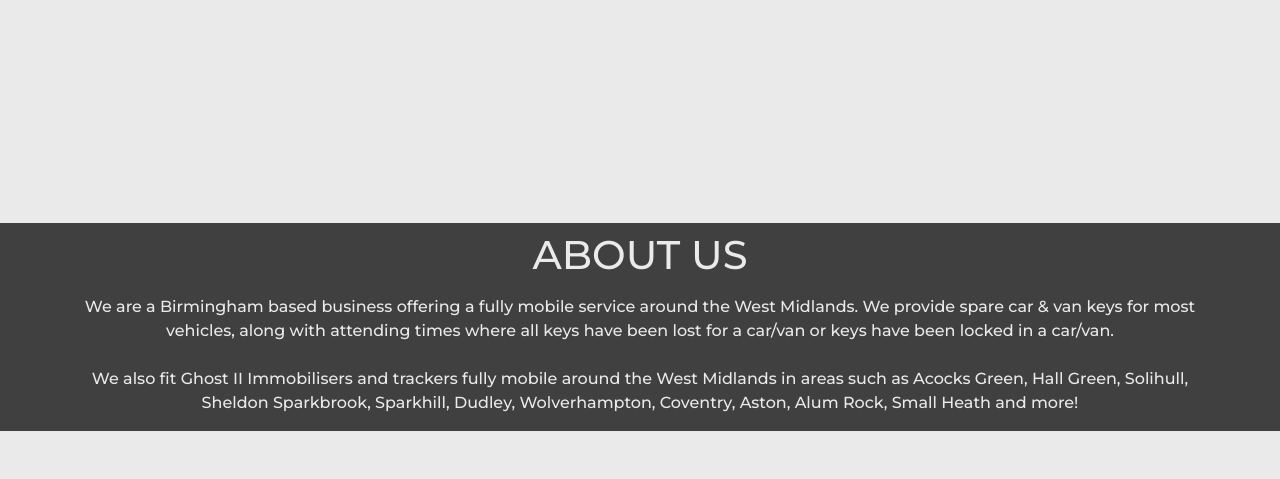
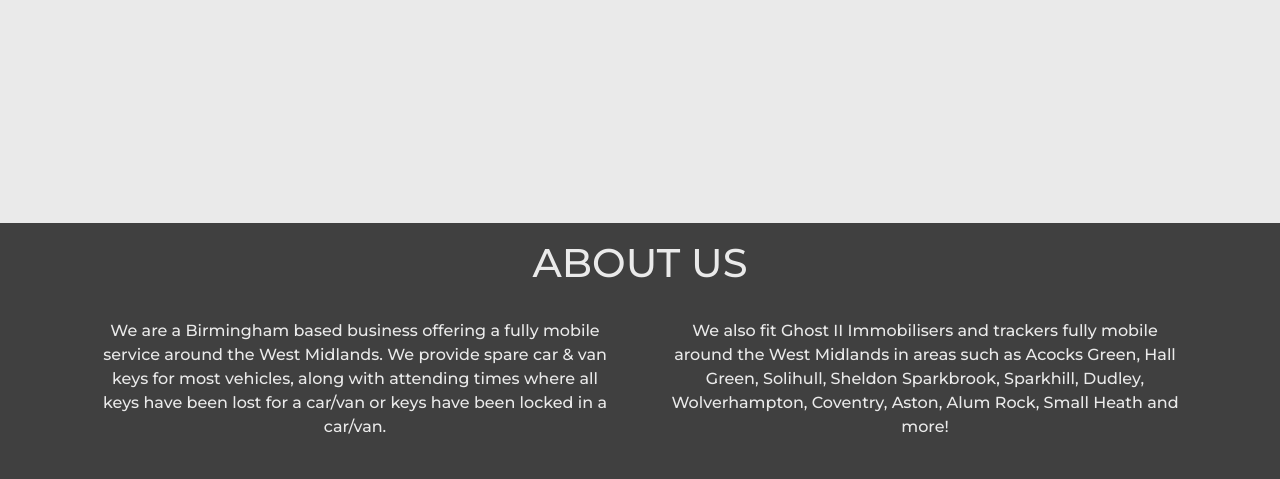
Before and after one commit to danieljcave/p5-cds-car-keys, a Django app: template home/templates/home/index.html in a window 1280 px wide. Shown: the part 818-1297 px from the top of the page. Before the commit the page ends 1249 px from the top, so only its background shows below. Run offline with Django 5.2, Linux system fonts and the light colour scheme; the template is opened without the code that fills it, so the values that code supplies are empty; some libraries are stand-ins or nearby versions.

Commit message:
Update about section for mobile and large screen view

```diff
--- a/home/templates/home/index.html
+++ b/home/templates/home/index.html
@@ -26,16 +26,23 @@
 <div class="container-fluid about-section">
     <div class="container">
         <div class="row">
-            <div class="col-12 my-auto text-center mt-2">
+            <div class="my-auto text-center mt-3">
                 <h2 class="display-6 feature-header text-uppercase section-header">About Us</h2>
-                <p class="about-text pt-2">We are a Birmingham based business offering a fully mobile service around
-                    the West Midlands. We provide spare car & van keys for most vehicles, along with attending times
-                    where all keys have been lost for a car/van or keys have been locked in a car/van.</p>
-                <p class="about-text pt-2">We also fit Ghost II Immobilisers and trackers fully mobile around the West
-                    Midlands in areas such as Acocks Green, Hall Green, Solihull, Sheldon Sparkbrook, Sparkhill, Dudley,
-                    Wolverhampton, Coventry, Aston, Alum Rock, Small Heath and more!</p>
+                <div class="row">
+                    <div class="col-12 col-md-6 p-4">
+                        <p class="about-text">We are a Birmingham based business offering a fully mobile service around
+                            the West Midlands. We provide spare car & van keys for most vehicles, along with attending times
+                            where all keys have been lost for a car/van or keys have been locked in a car/van.</p>
+                    </div>
+                    <div class="col-12 col-md-6 p-4">
+                        <p class="about-text">We also fit Ghost II Immobilisers and trackers fully mobile around the West
+                            Midlands in areas such as Acocks Green, Hall Green, Solihull, Sheldon Sparkbrook, Sparkhill, Dudley,
+                            Wolverhampton, Coventry, Aston, Alum Rock, Small Heath and more!</p>
+                    </div>
+                </div>
             </div>
         </div>
     </div>
 </div>
+
 {% endblock %}
```
